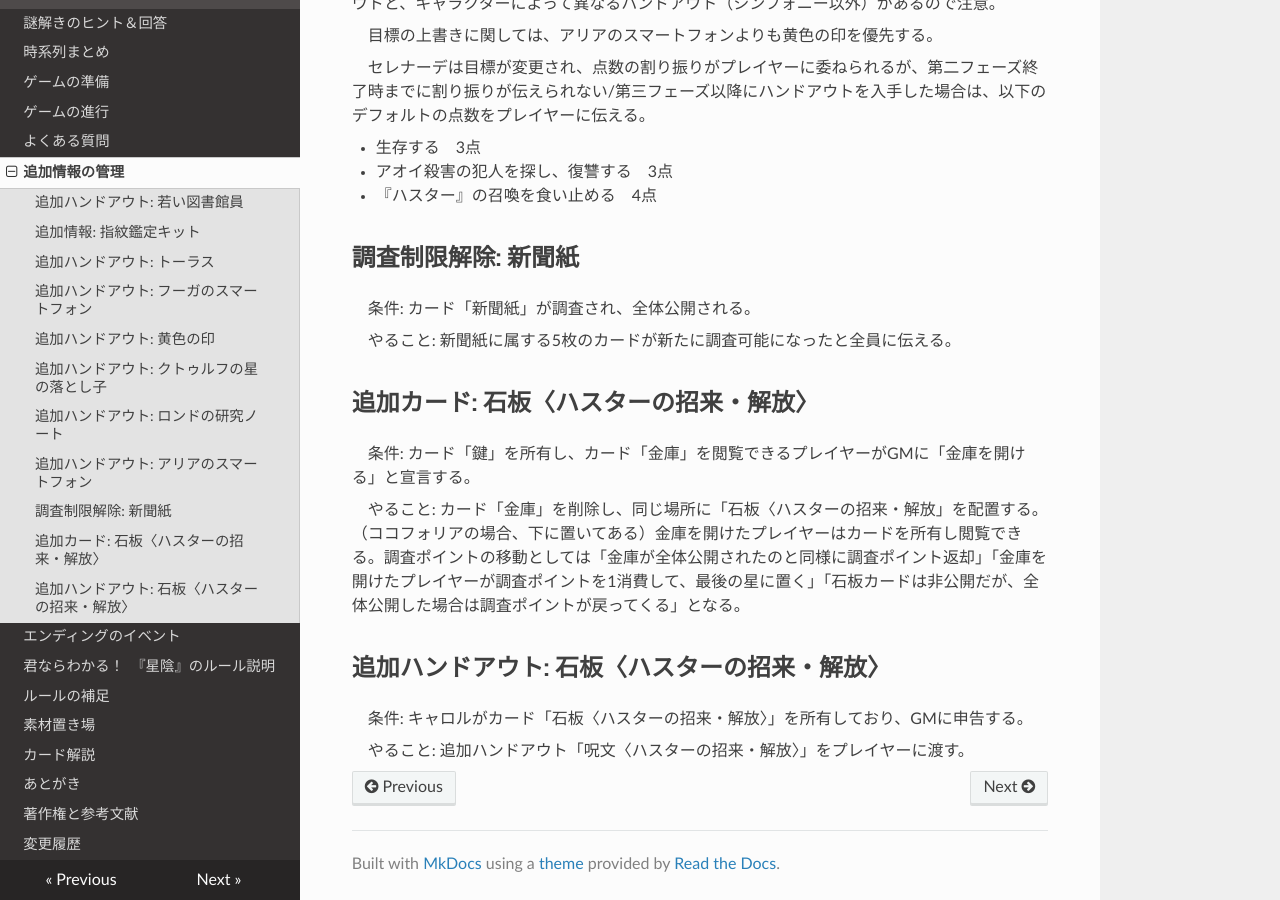
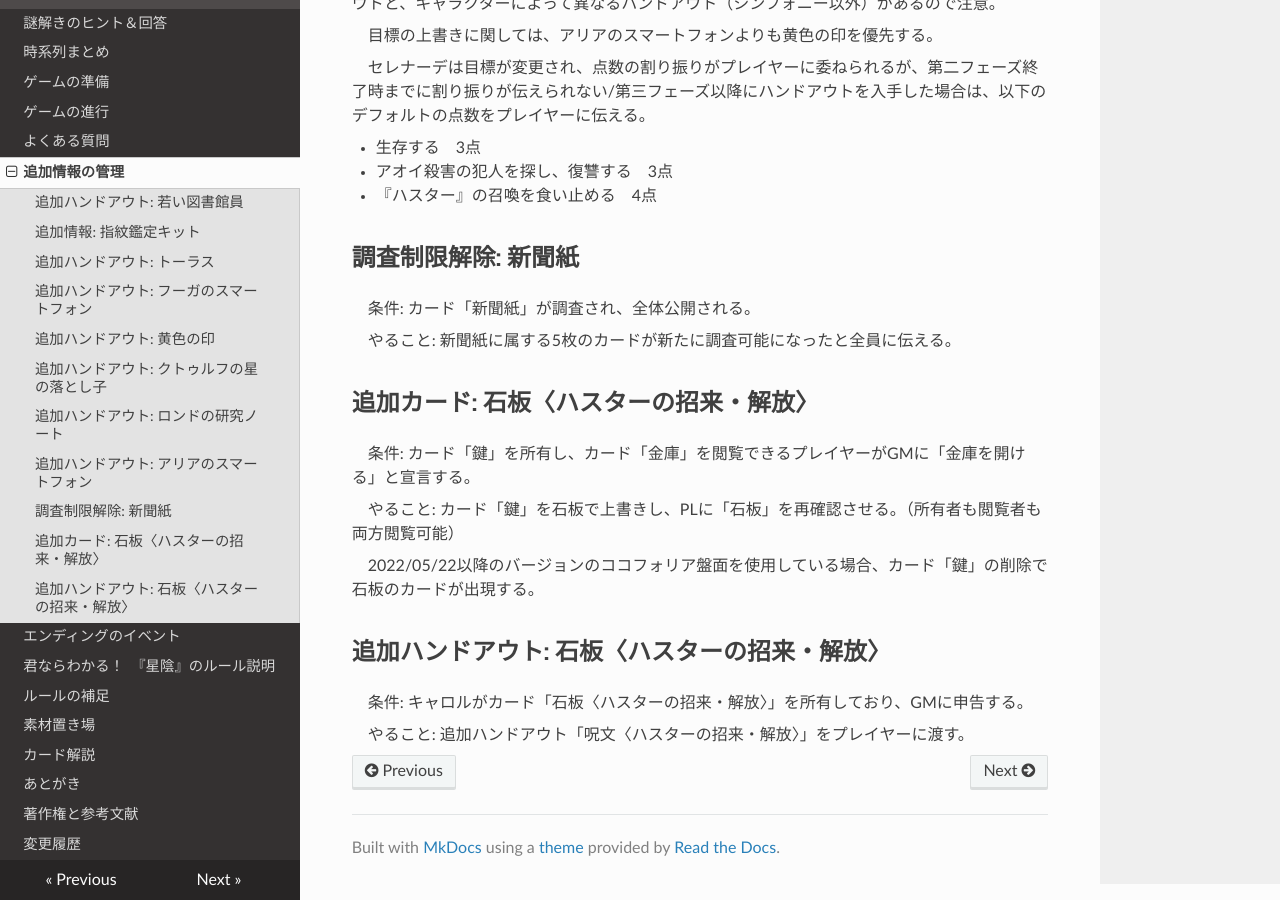
Before and after one commit to KTakahiro1729/Hoshikage, an MkDocs documentation site: the page built from docs/AdditionalInfos.md, in a window 1280 px wide and 900 px high, scrolled down 2953 px. Built offline with MkDocs 1.6.1, drawn with Linux system fonts in a browser that asks for light colours; nearby versions of some CDN libraries.

Commit message:
simplify opening the safe

```diff
--- a/docs/AdditionalInfos.md
+++ b/docs/AdditionalInfos.md
@@ -90,7 +90,9 @@
 ## 追加カード: 石板〈ハスターの招来・解放〉
 条件: カード「鍵」を所有し、カード「金庫」を閲覧できるプレイヤーがGMに「金庫を開ける」と宣言する。
 
-やること: カード「金庫」を削除し、同じ場所に「石板〈ハスターの招来・解放」を配置する。（ココフォリアの場合、下に置いてある）金庫を開けたプレイヤーはカードを所有し閲覧できる。調査ポイントの移動としては「金庫が全体公開されたのと同様に調査ポイント返却」「金庫を開けたプレイヤーが調査ポイントを1消費して、最後の星に置く」「石板カードは非公開だが、全体公開した場合は調査ポイントが戻ってくる」となる。
+やること: カード「鍵」を石板で上書きし、PLに「石板」を再確認させる。（所有者も閲覧者も両方閲覧可能）
+
+2022/05/22以降のバージョンのココフォリア盤面を使用している場合、カード「鍵」の削除で石板のカードが出現する。
 
 ## 追加ハンドアウト: 石板〈ハスターの招来・解放〉
 条件: キャロルがカード「石板〈ハスターの招来・解放〉」を所有しており、GMに申告する。
```
Also changed, not shown: docs/ChangeLog.md (+1 -0 lines).
